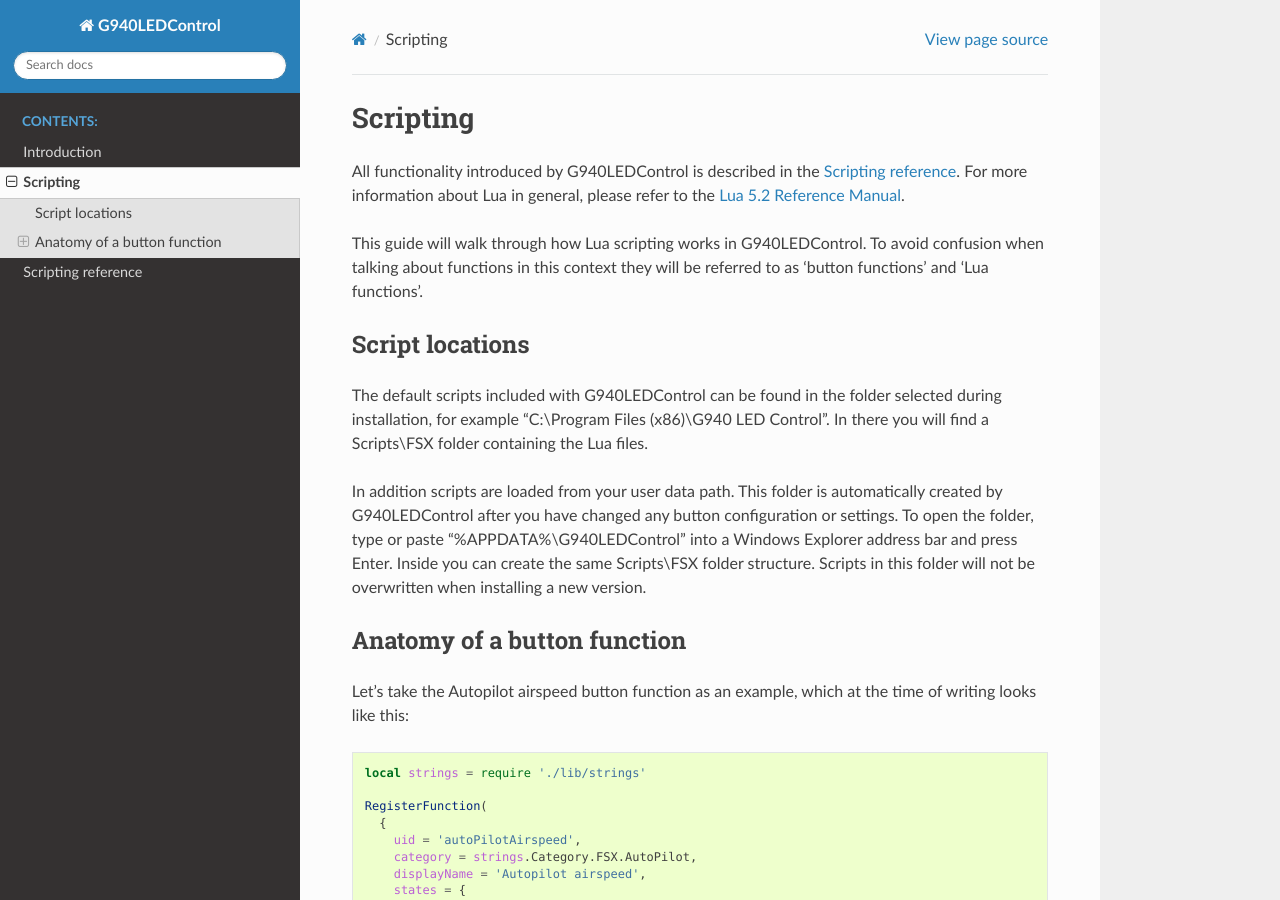
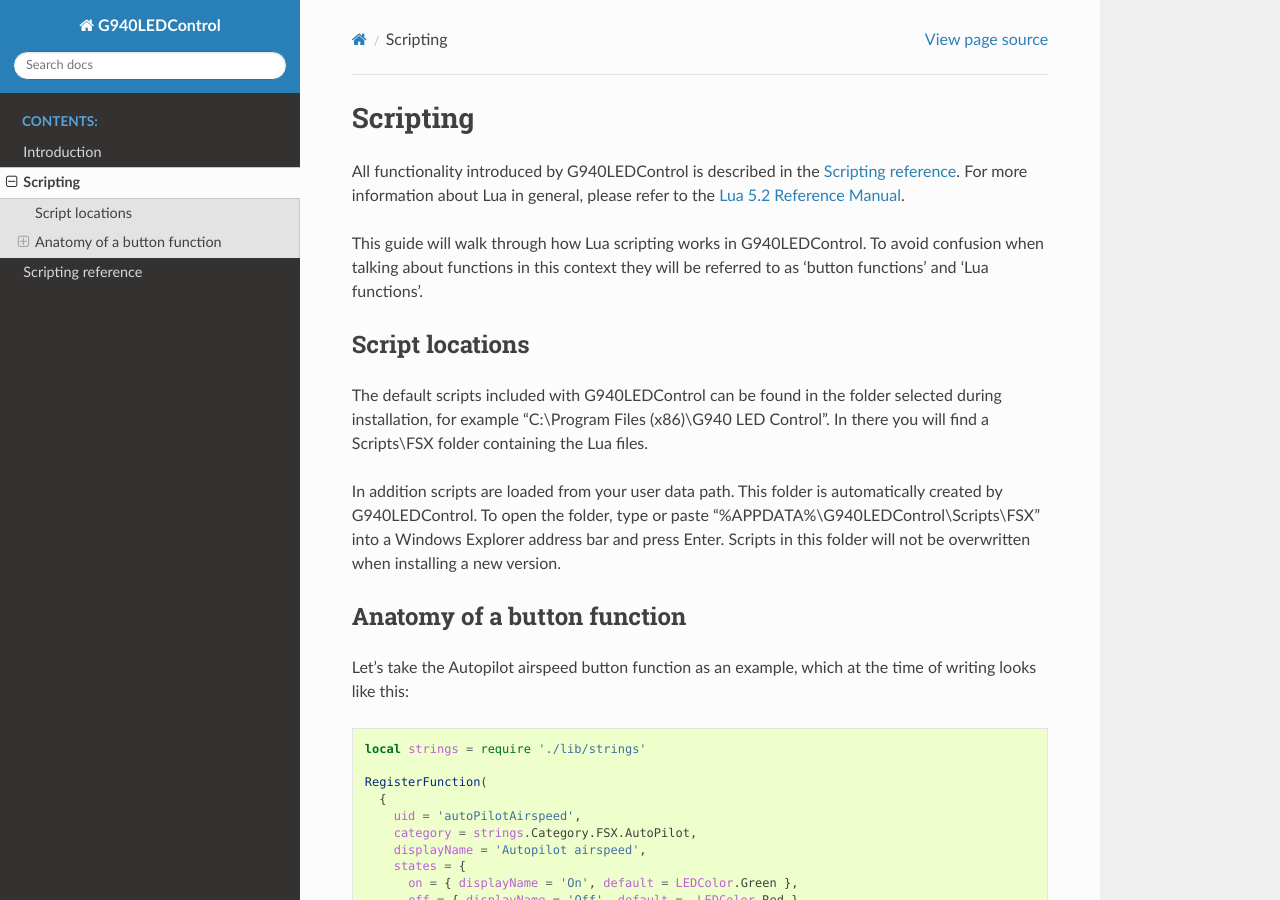
Before and after one commit to MvRens/G940LEDControl, a Sphinx documentation site: the page built from Docs/scripting.rst, in a window 1280 px wide and 900 px high. Built offline with Sphinx 7.4.7 and the Read the Docs theme 2.0.0, drawn with Linux system fonts in a browser that asks for light colours.

Commit message:
Implemented lights.lua Fixed syntax error in instruments.lua Added scripts to setup Update documentation to reflect automatic creation of scripts folders

```diff
--- a/Docs/scripting.rst
+++ b/Docs/scripting.rst
@@ -10,7 +10,7 @@
 ----------------
 The default scripts included with G940LEDControl can be found in the folder selected during installation, for example "C:\\Program Files (x86)\\G940 LED Control". In there you will find a Scripts\\FSX folder containing the Lua files.
 
-In addition scripts are loaded from your user data path. This folder is automatically created by G940LEDControl after you have changed any button configuration or settings. To open the folder, type or paste "%APPDATA%\\G940LEDControl" into a Windows Explorer address bar and press Enter. Inside you can create the same Scripts\\FSX folder structure. Scripts in this folder will not be overwritten when installing a new version.
+In addition scripts are loaded from your user data path. This folder is automatically created by G940LEDControl. To open the folder, type or paste "%APPDATA%\\G940LEDControl\\Scripts\\FSX" into a Windows Explorer address bar and press Enter. Scripts in this folder will not be overwritten when installing a new version.
 
 
 Anatomy of a button function
```
Also changed, not shown: 3 other files.
